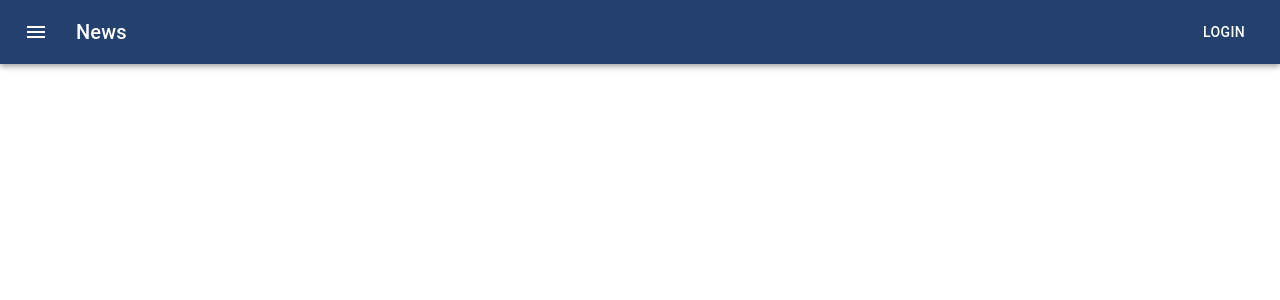
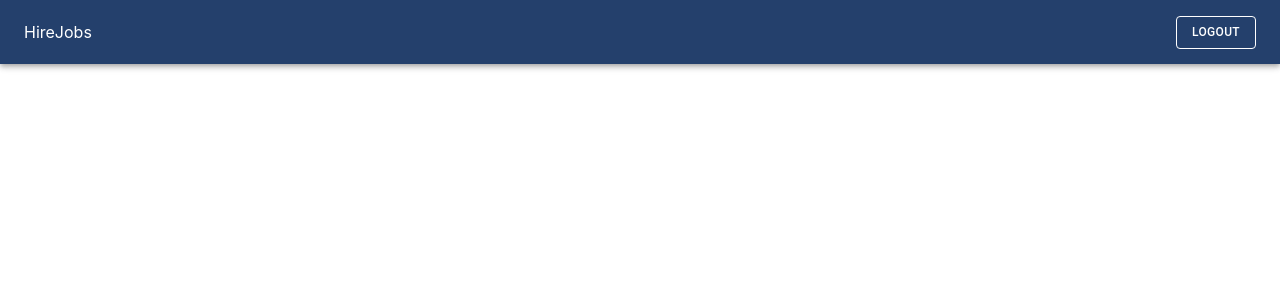
Before and after one commit to PracticaProfesional-2023/FrontEnd, a React (Create React App) app: page / in a window 1280 px wide. Shown: the top 300 px of the page. Built offline with nearby package versions, Linux system fonts and the light colour scheme.

Commit message:
:sparkles: Added navbar component

```diff
--- a/src/App.js
+++ b/src/App.js
@@ -1,10 +1,10 @@
 import * as React from 'react';
-import ButtonAppBar from './components/Navbar';
+import Navbar from './components/Navbar';
 
 function App() {
   return (
     <div>
-      <ButtonAppBar />
+      <Navbar flag={false}/>
     </div>
   );
 }
--- a/src/Style/Theming.js
+++ b/src/Style/Theming.js
@@ -24,6 +24,11 @@ let theme = createTheme({
             main: '#ff7700',
         },
     },
+    typography: {
+        button: {
+        fontSize: 12,
+        }
+    },
 });
 
 export {theme};
--- a/src/components/Navbar.js
+++ b/src/components/Navbar.js
@@ -4,36 +4,31 @@ import Box from '@mui/material/Box';
 import Toolbar from '@mui/material/Toolbar';
 import Typography from '@mui/material/Typography';
 import Button from '@mui/material/Button';
-import IconButton from '@mui/material/IconButton';
-import MenuIcon from '@mui/icons-material/Menu';
 import { ThemeProvider } from '@mui/material';
 import { theme } from '../Style/Theming';
 
 
-function ButtonAppBar() {
+const Navbar = (flag) => {
     return (
         <ThemeProvider theme={theme}>
             <Box sx={{ flexGrow: 1 }}>
-            <AppBar position="static">
-                <Toolbar color="#24406C">
-                <IconButton
-                    size="large"
-                    edge="start"
-                    color="inherit"
-                    aria-label="menu"
-                    sx={{ mr: 2 }}
-                >
-                    <MenuIcon />
-                </IconButton>
-                <Typography variant="h6" component="div" sx={{ flexGrow: 1 }}>
-                    News
-                </Typography>
-                <Button color="inherit">Login</Button>
-                </Toolbar>
-            </AppBar>
+                <AppBar position="static" >
+                    <Toolbar>
+                        <Typography variant="h8" component="div" sx={{ flexGrow: 1 }}>
+                            HireJobs
+                        </Typography>
+                        { !flag ?
+                            (<Box sx={{ flexGrow: 0.05 }} display="flex" justifyContent="space-between">
+                                <Button variant="outlined" color="inherit">Login</Button>
+                                <Button variant="outlined" color="inherit">Register</Button>
+                            </Box>) :
+                            (<Button variant="outlined" color="inherit" >Logout</Button>)
+                        }
+                    </Toolbar>
+                </AppBar>
             </Box>
         </ThemeProvider>
     );
 }
 
-export default ButtonAppBar
+export default Navbar
```
Also changed, not shown: src/components/InputBox.js (added).
